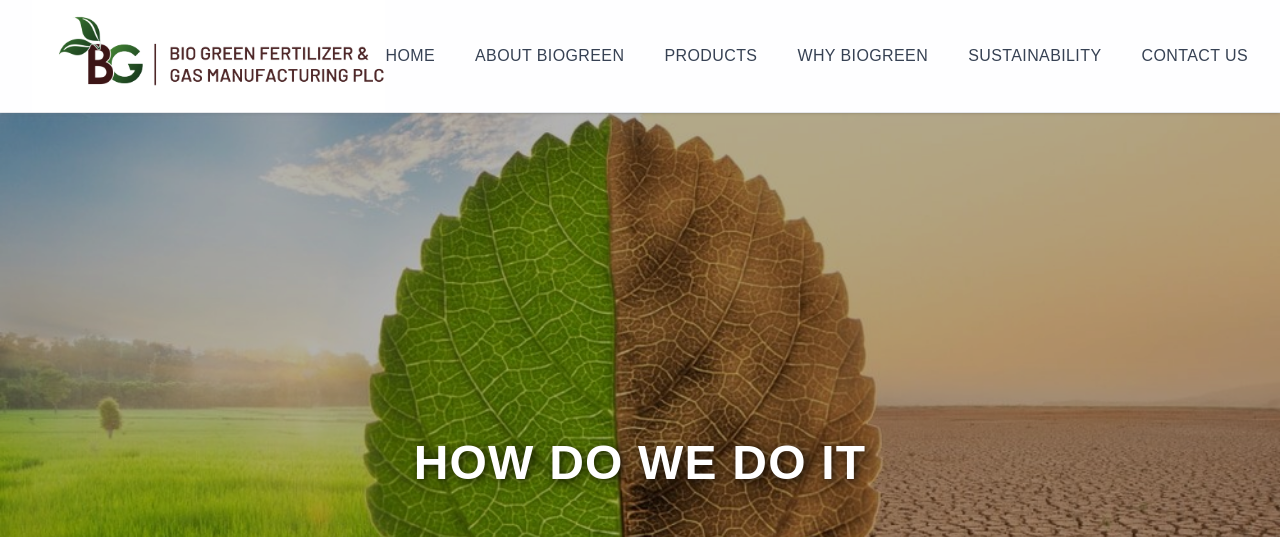
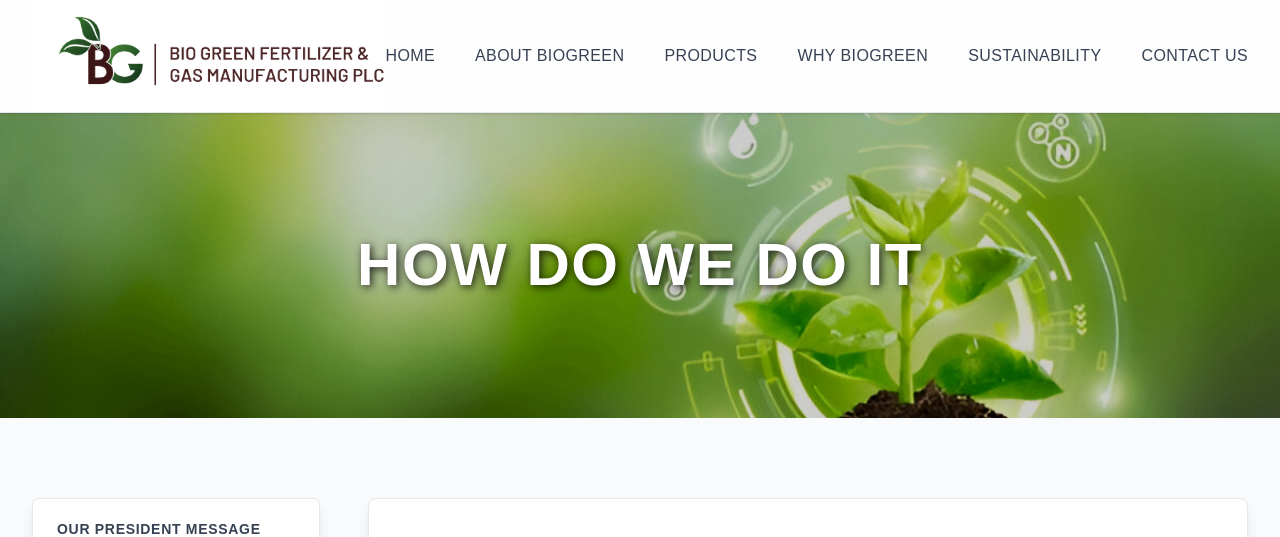
Before and after one commit to chwla/biogreen-website, a Next.js app: page /about/how-do-we-do-it in a window 1280 px wide. Shown: the top 537 px of the page. Built offline with nearby package versions, Linux system fonts and the light colour scheme.

Commit message:
changed /about images

```diff
--- a/src/app/about/achievements/page.js
+++ b/src/app/about/achievements/page.js
@@ -21,19 +21,21 @@ const AchievementsPage = () => {
   return (
     <>
       {/* Hero Section */}
-      <div className="w-full relative overflow-hidden h-[500px] md:h-[600px] lg:h-[700px]">
+      <div className="w-full relative overflow-hidden">
+        <div className="relative w-full aspect-[16/6] sm:aspect-[21/7] md:aspect-[21/6] lg:aspect-[21/5]">
           <Image
-          src="/photos/updated_hero.jpeg"
+            src="/photos/steptodown.com551422.jpg"
             alt="About BioGreen"
             fill
             className="object-cover"
-          style={{ objectPosition: 'center 35%' }}
+            style={{ objectPosition: 'center 40%' }}
             priority
             quality={100}
           />
-        <div className="absolute inset-0 bg-black/30"></div>
-        <div className="absolute inset-0 flex items-center justify-center px-4">
-          <h1 className="text-white text-2xl sm:text-3xl md:text-4xl lg:text-5xl font-bold tracking-wide uppercase text-center" style={{ textShadow: '2px 2px 8px rgba(0,0,0,0.8)' }}>
+          <div className="absolute inset-0 bg-black/20"></div>
+        </div>
+        <div className="absolute inset-0 flex items-center justify-center px-4 z-10">
+          <h1 className="text-white text-2xl sm:text-3xl md:text-4xl lg:text-5xl xl:text-6xl font-bold tracking-wide uppercase text-center" style={{ textShadow: '2px 2px 8px rgba(0,0,0,0.8)' }}>
             Achievements
           </h1>
         </div>
--- a/src/app/about/history/page.js
+++ b/src/app/about/history/page.js
@@ -21,19 +21,21 @@ const HistoryPage = () => {
   return (
     <>
       {/* Hero Section */}
-      <div className="w-full relative overflow-hidden h-[500px] md:h-[600px] lg:h-[700px]">
+      <div className="w-full relative overflow-hidden">
+        <div className="relative w-full aspect-[16/6] sm:aspect-[21/7] md:aspect-[21/6] lg:aspect-[21/5]">
           <Image
-          src="/photos/updated_hero.jpeg"
+            src="/photos/steptodown.com551422.jpg"
             alt="About BioGreen"
             fill
             className="object-cover"
-          style={{ objectPosition: 'center 35%' }}
+            style={{ objectPosition: 'center 40%' }}
             priority
             quality={100}
           />
-        <div className="absolute inset-0 bg-black/30"></div>
-        <div className="absolute inset-0 flex items-center justify-center px-4">
-          <h1 className="text-white text-2xl sm:text-3xl md:text-4xl lg:text-5xl font-bold tracking-wide uppercase text-center" style={{ textShadow: '2px 2px 8px rgba(0,0,0,0.8)' }}>
+          <div className="absolute inset-0 bg-black/20"></div>
+        </div>
+        <div className="absolute inset-0 flex items-center justify-center px-4 z-10">
+          <h1 className="text-white text-2xl sm:text-3xl md:text-4xl lg:text-5xl xl:text-6xl font-bold tracking-wide uppercase text-center" style={{ textShadow: '2px 2px 8px rgba(0,0,0,0.8)' }}>
             Our History
           </h1>
         </div>
--- a/src/app/about/how-do-we-do-it/page.js
+++ b/src/app/about/how-do-we-do-it/page.js
@@ -21,19 +21,21 @@ const HowWeDoItPage = () => {
   return (
     <>
       {/* Hero Section */}
-      <div className="w-full relative overflow-hidden h-[500px] md:h-[600px] lg:h-[700px]">
+      <div className="w-full relative overflow-hidden">
+        <div className="relative w-full aspect-[16/6] sm:aspect-[21/7] md:aspect-[21/6] lg:aspect-[21/5]">
           <Image
-          src="/photos/updated_hero.jpeg"
+            src="/photos/steptodown.com551422.jpg"
             alt="About BioGreen"
             fill
             className="object-cover"
-          style={{ objectPosition: 'center 35%' }}
+            style={{ objectPosition: 'center 40%' }}
             priority
             quality={100}
           />
-        <div className="absolute inset-0 bg-black/30"></div>
-        <div className="absolute inset-0 flex items-center justify-center px-4">
-          <h1 className="text-white text-2xl sm:text-3xl md:text-4xl lg:text-5xl font-bold tracking-wide uppercase text-center" style={{ textShadow: '2px 2px 8px rgba(0,0,0,0.8)' }}>
+          <div className="absolute inset-0 bg-black/20"></div>
+        </div>
+        <div className="absolute inset-0 flex items-center justify-center px-4 z-10">
+          <h1 className="text-white text-2xl sm:text-3xl md:text-4xl lg:text-5xl xl:text-6xl font-bold tracking-wide uppercase text-center" style={{ textShadow: '2px 2px 8px rgba(0,0,0,0.8)' }}>
             How Do We Do It
           </h1>
         </div>
@@ -96,8 +98,8 @@ const HowWeDoItPage = () => {
 
                 <div className="relative w-full sm:w-[45%] md:float-right my-4 sm:ml-8 rounded-lg overflow-hidden shadow-lg">
                   <Image
-                    src="/photos/about/about_how-do-we-do-it.jpg"
-                    alt="A scientist inspecting a plant in a modern laboratory, representing agricultural innovation."
+                    src="/photos/about/about_how-do-we-do-it2.jpg"
+                    alt="A perfect avocado, representing the natural and high-quality source of BioGreen's products."
                     width={500}
                     height={400}
                     className="object-cover"
@@ -126,15 +128,15 @@ const HowWeDoItPage = () => {
 
                 <div className="relative w-full sm:w-[45%] md:float-left my-4 sm:mr-8 rounded-lg overflow-hidden shadow-lg">
                    <Image
-                      src="/photos/about/about_how-do-we-do-it2.jpg"
-                      alt="A perfect avocado, representing the natural and high-quality source of BioGreen's products."
+                      src="/photos/about/about_how-do-we-do-it.jpg"
+                      alt="A scientist inspecting a plant in a modern laboratory, representing agricultural innovation."
                       width={500}
                       height={400}
                       className="object-cover"
                     />
                 </div>
 
-                <p>
+                <p className="mt-0">
                   By using <strong>avocado by-products</strong> as a renewable resource, we turn agricultural waste into powerful, plant-based fertilizers—helping both farmers and the planet thrive.
                 </p>
               </div>
--- a/src/app/about/page.js
+++ b/src/app/about/page.js
@@ -20,20 +20,22 @@ const PresidentMessagePage = () => {
 
   return (
     <>
-      {/* Hero Section - Fixed with viewport heights */}
-      <div className="w-full relative overflow-hidden h-[50vh] md:h-[60vh] lg:h-[70vh] min-h-[400px] max-h-[800px]">
+      {/* Hero Section */}
+      <div className="w-full relative overflow-hidden">
+        <div className="relative w-full aspect-[16/6] sm:aspect-[21/7] md:aspect-[21/6] lg:aspect-[21/5]">
           <Image
-          src="/photos/fixed_about2.jpeg"
-          alt="About BioGreen - Sustainability and Agriculture"
+            src="/photos/steptodown.com551422.jpg"
+            alt="About BioGreen - Sustainable Agriculture Transformation"
             fill
             className="object-cover"
-          style={{ objectPosition: 'center center' }}
+            style={{ objectPosition: 'center 40%' }}
             priority
             quality={100}
           />
-        <div className="absolute inset-0 bg-black/30"></div>
-        <div className="absolute inset-0 flex items-center justify-center px-4">
-          <h1 className="text-white text-2xl sm:text-3xl md:text-4xl lg:text-5xl font-bold tracking-wide uppercase text-center" style={{ textShadow: '2px 2px 8px rgba(0,0,0,0.8)' }}>
+          <div className="absolute inset-0 bg-black/20"></div>
+        </div>
+        <div className="absolute inset-0 flex items-center justify-center px-4 z-10">
+          <h1 className="text-white text-2xl sm:text-3xl md:text-4xl lg:text-5xl xl:text-6xl font-bold tracking-wide uppercase text-center" style={{ textShadow: '2px 2px 8px rgba(0,0,0,0.8)' }}>
             Message from Our Chairman
           </h1>
         </div>
--- a/src/app/about/what-we-do/page.js
+++ b/src/app/about/what-we-do/page.js
@@ -21,19 +21,21 @@ const WhatWeDoPage = () => {
   return (
     <>
       {/* Hero Section */}
-      <div className="w-full relative overflow-hidden h-[500px] md:h-[600px] lg:h-[700px]">
+      <div className="w-full relative overflow-hidden">
+        <div className="relative w-full aspect-[16/6] sm:aspect-[21/7] md:aspect-[21/6] lg:aspect-[21/5]">
           <Image
-          src="/photos/updated_hero.jpeg"
+            src="/photos/steptodown.com551422.jpg"
             alt="About BioGreen"
             fill
             className="object-cover"
-          style={{ objectPosition: 'center 35%' }}
+            style={{ objectPosition: 'center 40%' }}
             priority
             quality={100}
           />
-        <div className="absolute inset-0 bg-black/30"></div>
-        <div className="absolute inset-0 flex items-center justify-center px-4">
-          <h1 className="text-white text-2xl sm:text-3xl md:text-4xl lg:text-5xl font-bold tracking-wide uppercase text-center" style={{ textShadow: '2px 2px 8px rgba(0,0,0,0.8)' }}>
+          <div className="absolute inset-0 bg-black/20"></div>
+        </div>
+        <div className="absolute inset-0 flex items-center justify-center px-4 z-10">
+          <h1 className="text-white text-2xl sm:text-3xl md:text-4xl lg:text-5xl xl:text-6xl font-bold tracking-wide uppercase text-center" style={{ textShadow: '2px 2px 8px rgba(0,0,0,0.8)' }}>
             What Do We Do
           </h1>
         </div>
--- a/src/app/about/who-we-are/page.js
+++ b/src/app/about/who-we-are/page.js
@@ -21,19 +21,21 @@ const WhoWeArePage = () => {
   return (
     <>
       {/* Hero Section */}
-      <div className="w-full relative overflow-hidden h-[500px] md:h-[600px] lg:h-[700px]">
+      <div className="w-full relative overflow-hidden">
+        <div className="relative w-full aspect-[16/6] sm:aspect-[21/7] md:aspect-[21/6] lg:aspect-[21/5]">
           <Image
-          src="/photos/updated_hero.jpeg"
+            src="/photos/steptodown.com551422.jpg"
             alt="About BioGreen"
             fill
             className="object-cover"
-          style={{ objectPosition: 'center 35%' }}
+            style={{ objectPosition: 'center 40%' }}
             priority
             quality={100}
           />
-        <div className="absolute inset-0 bg-black/30"></div>
-        <div className="absolute inset-0 flex items-center justify-center px-4">
-          <h1 className="text-white text-2xl sm:text-3xl md:text-4xl lg:text-5xl font-bold tracking-wide uppercase text-center" style={{ textShadow: '2px 2px 8px rgba(0,0,0,0.8)' }}>
+          <div className="absolute inset-0 bg-black/20"></div>
+        </div>
+        <div className="absolute inset-0 flex items-center justify-center px-4 z-10">
+          <h1 className="text-white text-2xl sm:text-3xl md:text-4xl lg:text-5xl xl:text-6xl font-bold tracking-wide uppercase text-center" style={{ textShadow: '2px 2px 8px rgba(0,0,0,0.8)' }}>
             Who Are We?
           </h1>
         </div>
```
Lines whose indentation alone changed are shown as unchanged.
